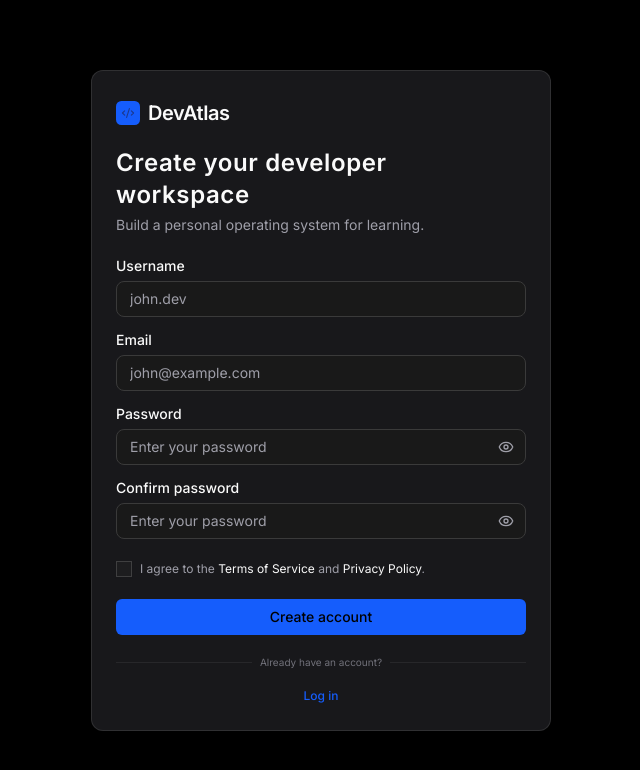
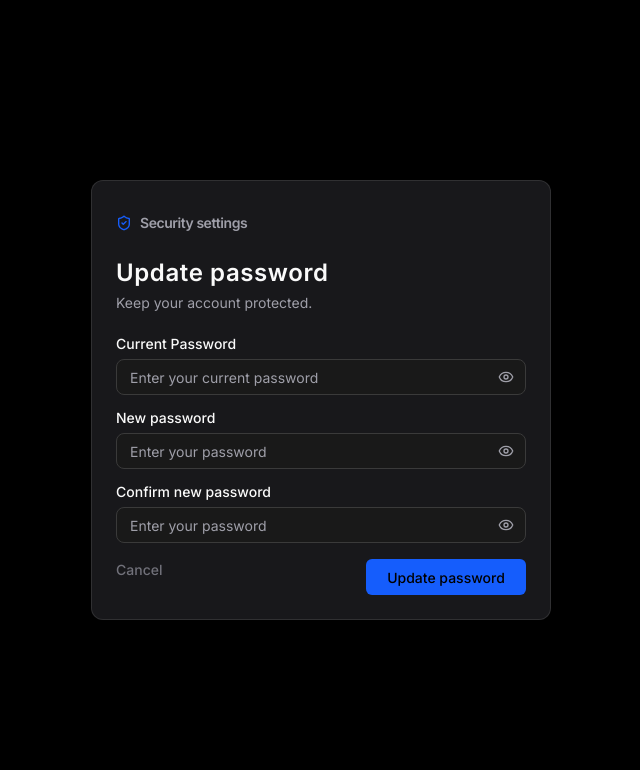
Before and after one commit to Ashish-kumar2020/dev_atlas, a React (Vite) app in the folder Frontend/: page / in a window 1280 px wide. Shown: the top 770 px of the page, without its empty margins (319-959 px from the left). Built offline with nearby package versions, Linux system fonts and the light colour scheme.

Commit message:
design uodatepassword and account verification screen

```diff
--- /dev/null
+++ b/Frontend/@/components/ui/label.tsx
@@ -0,0 +1,17 @@
+import * as React from "react"
+import { cn } from "cn"
+
+function Label({ className, ...props }: React.ComponentProps<"label">) {
+  return (
+    <label
+      data-slot="label"
+      className={cn(
+        "flex items-center gap-2 text-sm leading-none font-medium select-none group-data-[disabled=true]:pointer-events-none group-data-[disabled=true]:opacity-50 peer-disabled:cursor-not-allowed peer-disabled:opacity-50",
+        className
+      )}
+      {...props}
+    />
+  )
+}
+
+export { Label }
--- a/Frontend/src/App.tsx
+++ b/Frontend/src/App.tsx
@@ -1,11 +1,17 @@
 // import Login from "./pages/Auth/Login/Login";
-import Signup from "./pages/Auth/Signup/Signup";
+// import Signup from "./pages/Auth/Signup/Signup";
+
+import UpdatePassword from "./pages/Auth/update-password/UpdatePassword";
+
+// import AccountVerification from "./pages/Auth/account-verify/AccountVerify";
 
 function App() {
   return (
     <>
-      <Signup />
+      {/*<Signup />*/}
       {/*<Login />*/}
+      {/*<AccountVerification />*/}
+      <UpdatePassword />
     </>
   );
 }
--- /dev/null
+++ b/Frontend/src/pages/Auth/account-verify/AccountVerify.tsx
@@ -0,0 +1,88 @@
+import devAtlas from "../../../assets/devAtlas-icon.svg";
+import protectIcon from "../../../assets/protect-icon.png";
+
+const AccountVerify = () => {
+  return (
+    <div className="flex min-h-screen items-center justify-center">
+      <div className="w-full max-w-115 rounded-[12px] border border-[#FFFFFF1A] bg-[#18181B] p-6">
+        <div className="mb-6">
+          <div className="mb-4 flex h-9 justify-center items-center gap-2 ">
+            <img src={devAtlas} alt="DevAtlas" className="h-6 w-6" />
+
+            <span className="text-[20px] font-semibold leading-7 tracking-[-0.45px] text-[#FAFAFA]">
+              DevAtlas
+            </span>
+          </div>
+
+          <div className="flex flex-col items-center">
+            <h1 className="text-[24px] font-semibold leading-8 tracking-[0.6px] text-[#FAFAFA]">
+              Verify your account
+            </h1>
+
+            <p className="mt-2 text-[14px] font-normal leading-5 text-[#9F9FA9]">
+              We sent a 6-digit code to john@email.com
+            </p>
+          </div>
+        </div>
+
+        <form className="space-y-4">
+          <div className="flex w-102.5 h-12 gap-2 justify-center">
+            {Array.from({ length: 6 }).map((_, index) => (
+              <input
+                key={index}
+                type="text"
+                maxLength={1}
+                className="w-12 h-12 rounded-lg border border-[#27272A] bg-transparent px-3 py-3.5 text-center text-base font-medium text-white outline-none
+                  shadow-[0_1px_2px_rgba(0,0,0,0.05)] focus:border-[#155DFC] focus:shadow-[0_0_0_2px_rgba(21,93,252,0.30)]"
+              />
+            ))}
+          </div>
+
+          <div className="flex items-start gap-2 pt-1 justify-between">
+            <div className="flex gap-3">
+              <p className="text-[14px] font-normal leading-5 text-[#9F9FA9]">
+                Code expires in <span className="text-white">00:42</span>
+              </p>
+            </div>
+            <div className="leading-5">
+              <button
+                type="button"
+                className="text-[14px] font-medium text-[#71717A]"
+              >
+                Resend Code
+              </button>
+            </div>
+          </div>
+
+          <button
+            type="submit"
+            className="h-9 w-full rounded-[6px] bg-[#155DFC] px-4 text-[14px] font-medium text-black"
+          >
+            Verify Code
+          </button>
+        </form>
+
+        <div className="mt-5">
+          <div className="flex items-center gap-2">
+            <div className="h-px flex-1 bg-[#27272A]" />
+
+            <span className="text-[14px] text-[#71717A] font-medium">
+              Change email or mobile
+            </span>
+
+            <div className="h-px flex-1 bg-[#27272A]" />
+          </div>
+
+          <div className="mt-3 flex gap-2">
+            <img src={protectIcon} alt="Protection-icon" className="w-4 h-4" />
+            <span className="text-[14px] text-[#71717A] leading-4.5">
+              Verification protects your learning workspace.
+            </span>
+          </div>
+        </div>
+      </div>
+    </div>
+  );
+};
+
+export default AccountVerify;
--- /dev/null
+++ b/Frontend/src/pages/Auth/update-password/UpdatePassword.tsx
@@ -0,0 +1,111 @@
+import Input from "@/components/ui/Input";
+import Label from "@/components/ui/Label";
+import { Eye } from "lucide-react";
+import protectIcon from "../../../assets/protect-icon.png";
+
+const UpdatePassword = () => {
+  return (
+    <div className="flex min-h-screen items-center justify-center">
+      {/* Signup Card */}
+      <div className="w-full max-w-115 rounded-[12px] border border-[#FFFFFF1A] bg-[#18181B] p-6">
+        {/* Logo & Heading */}
+        <div className="mb-6">
+          {/* Logo */}
+          <div className="mb-4 flex h-9 items-center gap-2">
+            <img
+              src={protectIcon}
+              alt="Protect-Icon-Update-Screen"
+              className="h-4 w-4"
+            />
+
+            <span className="text-[14px] font-semibold leading-7 tracking-[-0.45px] text-[#9F9FA9]">
+              Security settings
+            </span>
+          </div>
+
+          {/* Heading */}
+          <div>
+            <h1 className="text-[24px] font-semibold leading-8 tracking-[0.6px] text-[#FAFAFA]">
+              Update password
+            </h1>
+
+            <p className="mt-1 text-[14px] font-normal leading-5 text-[#9F9FA9]">
+              Keep your account protected.
+            </p>
+          </div>
+        </div>
+
+        {/* Form */}
+        <form className="space-y-4">
+          <div className="space-y-2">
+            <Label
+              htmlFor="currpassword"
+              className="block text-[14px] font-medium leading-3.5 text-[#FAFAFA]"
+            >
+              Current Password
+            </Label>
+
+            <Input
+              id="currpassword"
+              type="password"
+              placeholder="Enter your current password"
+              icon={<Eye size={16} />}
+              className="h-9 w-full rounded-[8px] border border-[#3A3A3A] bg-[#191919] px-3.25 text-[14px] font-normal leading-[100%] tracking-normal text-[#9F9FA9] outline-none placeholder:text-[#9F9FA9]"
+            />
+          </div>
+
+          {/* New  Password */}
+          <div className="space-y-2">
+            <Label
+              htmlFor="newpassword"
+              className="block text-[14px] font-medium leading-3.5 text-[#FAFAFA]"
+            >
+              New password
+            </Label>
+
+            <Input
+              id="newpassword"
+              type="password"
+              placeholder="Enter your password"
+              icon={<Eye size={16} />}
+              className="h-9 w-full rounded-[8px] border border-[#3A3A3A] bg-[#191919] px-3.25 pr-10 text-[14px] font-normal leading-[100%] tracking-normal text-[#9F9FA9] outline-none placeholder:text-[#9F9FA9]"
+            />
+          </div>
+
+          {/* Confirm Password */}
+          <div className="space-y-2">
+            <Label
+              htmlFor="confirmnewPassword"
+              className="block text-[14px] font-medium leading-3.5 text-[#FAFAFA]"
+            >
+              Confirm new password
+            </Label>
+
+            <Input
+              id="confirmPassword"
+              type="password"
+              placeholder="Enter your password"
+              icon={<Eye size={16} />}
+              className="h-9 w-full rounded-[8px] border border-[#3A3A3A] bg-[#191919] px-3.25 pr-10 text-[14px] font-normal leading-[100%] tracking-normal text-[#9F9FA9] outline-none placeholder:text-[#9F9FA9]"
+            />
+          </div>
+
+          {/* Create Account */}
+          <div className="flex justify-between">
+            <span className="text-[14px] font-medium text-[#71717A]">
+              Cancel
+            </span>
+            <button
+              type="submit"
+              className="h-9 w-40 rounded-[6px] bg-[#155DFC] px-4 text-[14px] font-medium text-black"
+            >
+              Update password
+            </button>
+          </div>
+        </form>
+      </div>
+    </div>
+  );
+};
+
+export default UpdatePassword;
```
Also changed, not shown: Frontend/src/assets/protect-icon.png (added), 1 other file (tests, documents, lock files or other folders).
